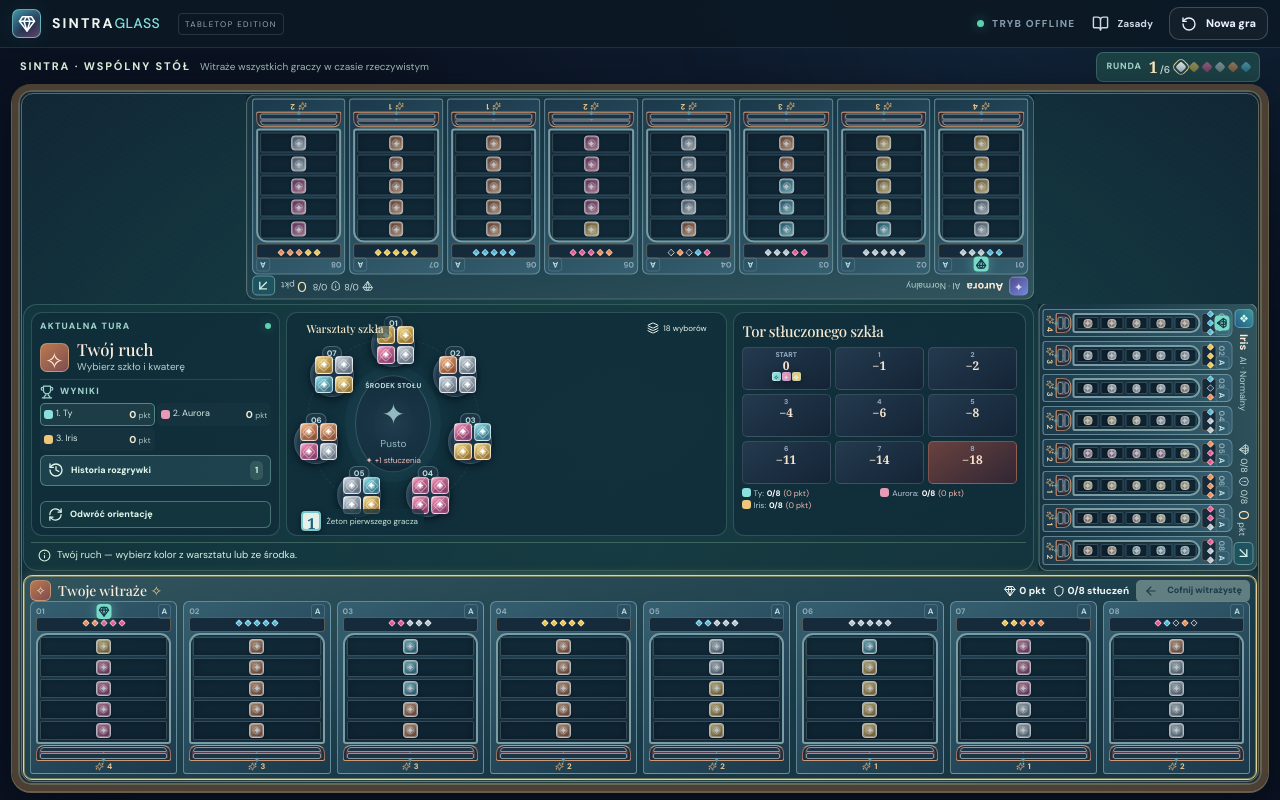
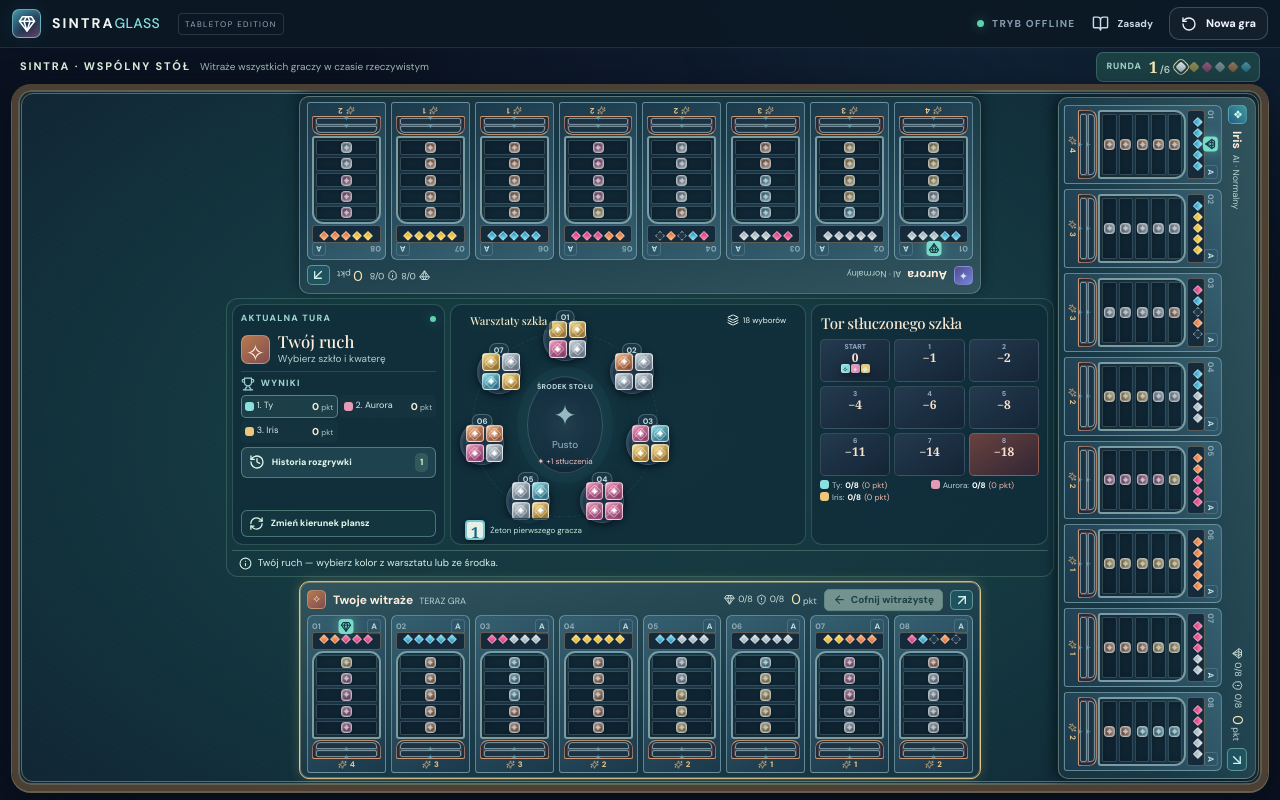
Before and after one commit to jacekmiecznikowski/azul, a React (Vite) app: page / in a window 1280 px wide. Built offline with nearby package versions, Linux system fonts and the light colour scheme; a web font is replaced by a local one.

Commit message:
fix: give all four players identical board geometry and full-height side positions

```diff
--- a/src/App.tsx
+++ b/src/App.tsx
@@ -1,7 +1,7 @@
 import { useEffect, useMemo, useState } from 'react'
 import {
-  ArrowLeft, ArrowRight, BookOpen, Bot, Check, Crown, Gem, History,
-  Info, Layers3, RotateCcw, Settings2, Shield, Trophy, RefreshCw,
+  ArrowRight, BookOpen, Bot, Check, Crown, Gem, History,
+  Info, Layers3, RotateCcw, Settings2, Trophy, RefreshCw,
   X,
 } from 'lucide-react'
 import {
@@ -14,6 +14,7 @@ import { BrokenGlassTrack, GameTimeline, TableSeat } from './components/MatchPan
 import { Glass, WindowCard } from './components/WindowBoard'
 import './match.css'
 import './tabletop.css'
+import './balanced-table.css'
 
 const STORAGE_KEY = 'sintra-glass-save-v1'
 const COLORS_PL: Record<GlassColor, string> = {
@@ -119,6 +120,7 @@ export default function App() {
   }))
   const [selection, setSelection] = useState<Selection | null>(null)
   const [inspect, setInspect] = useState(0)
+  const [inspectedBoard, setInspectedBoard] = useState<number | null>(null)
   const [finishing, setFinishing] = useState<Move[] | null>(null)
   const [showSetup, setShowSetup] = useState(false)
   const [showRules, setShowRules] = useState(false)
@@ -129,10 +131,9 @@ export default function App() {
   const sourceOptions = useMemo(() => availableSources(game), [game])
   const selectionMoves = useMemo(() => selection ? moves.filter((move) => move.kind === 'take' &&
     sourceEquals(move.source, selection.source) && move.color === selection.color) : [], [moves, selection])
-  const targetIndices = new Set(selectionMoves.filter((move) => move.kind === 'take' && move.windowIndex !== null).map((move) => move.kind === 'take' ? move.windowIndex : null))
+  const targetIndices = new Set<number>(selectionMoves.flatMap((move) => move.kind === 'take' && move.windowIndex !== null ? [move.windowIndex] : []))
   const best = standings(game)
   const current = game.players[game.currentPlayer]
-  const selectedPlayer = game.players[inspect] ?? game.players[0]
   const canReset = humanTurn && moves.some((move) => move.kind === 'reset')
 
   useEffect(() => { localStorage.setItem(STORAGE_KEY, JSON.stringify(game)) }, [game])
@@ -151,6 +152,7 @@ export default function App() {
     setSelection(null)
     setFinishing(null)
     setInspect(0)
+    setInspectedBoard(null)
   }
   function chooseSource(source: Source, color: GlassColor) {
     if (!humanTurn || inspect !== 0 || finishing) return
@@ -177,6 +179,7 @@ export default function App() {
     setSelection(null)
     setFinishing(null)
     setInspect(0)
+    setInspectedBoard(null)
     setShowSetup(false)
   }
 
@@ -195,13 +198,13 @@ export default function App() {
         <section className={`tabletop-surface tabletop-players-${game.players.length}${physicalOrientation ? ' physical-orientation' : ' readable-orientation'}`} aria-label="Wspólny stół z planszami graczy i warsztatami">
           <div className="tabletop-grid">
             {game.players[3] && <div className="tabletop-seat-slot tabletop-seat-slot-west">
-              <TableSeat player={game.players[3]} index={3} location="west" isCurrent={game.currentPlayer === 3 && game.phase === 'playing'} onInspect={() => {setInspect(3);setSelection(null)}} />
+              <TableSeat player={game.players[3]} index={3} location="west" isCurrent={game.currentPlayer === 3 && game.phase === 'playing'} onInspect={() => {setInspect(3);setInspectedBoard(3);setSelection(null)}} />
             </div>}
             {game.players[1] && <div className="tabletop-seat-slot tabletop-seat-slot-north">
-              <TableSeat player={game.players[1]} index={1} location="north" isCurrent={game.currentPlayer === 1 && game.phase === 'playing'} onInspect={() => {setInspect(1);setSelection(null)}} />
+              <TableSeat player={game.players[1]} index={1} location="north" isCurrent={game.currentPlayer === 1 && game.phase === 'playing'} onInspect={() => {setInspect(1);setInspectedBoard(1);setSelection(null)}} />
             </div>}
             {game.players[2] && <div className="tabletop-seat-slot tabletop-seat-slot-east">
-              <TableSeat player={game.players[2]} index={2} location="east" isCurrent={game.currentPlayer === 2 && game.phase === 'playing'} onInspect={() => {setInspect(2);setSelection(null)}} />
+              <TableSeat player={game.players[2]} index={2} location="east" isCurrent={game.currentPlayer === 2 && game.phase === 'playing'} onInspect={() => {setInspect(2);setInspectedBoard(2);setSelection(null)}} />
             </div>}
 
             <section className="tabletop-market" aria-label="Warsztaty, punktacja i historia">
@@ -222,7 +225,7 @@ export default function App() {
                   <History size={16}/><span>Historia rozgrywki</span><b>{game.history?.length ?? 0}</b>
                 </button>
                 <button className="tabletop-hud-action tabletop-orient-action" type="button" aria-pressed={physicalOrientation} onClick={() => setPhysicalOrientation(v => !v)}>
-                  <RefreshCw size={15}/><span>{physicalOrientation ? 'Odwróć orientację' : 'Układ jak przy stole'}</span>
+                  <RefreshCw size={15}/><span>{physicalOrientation ? 'Zmień kierunek plansz' : 'Układ jak przy stole'}</span>
                 </button>
               </div>
 
@@ -240,10 +243,15 @@ export default function App() {
               <div className="tabletop-market-help" aria-live="polite"><Info size={15}/><span>{selection ? `Wybrano ${COLORS_PL[selection.color].toLowerCase()} — wskaż podświetloną kwaterę na swojej planszy.` : humanTurn ? 'Twój ruch — wybierz kolor z warsztatu lub ze środka.' : game.phase === 'finished' ? 'Partia zakończona.' : `Ruch: ${current.name} (AI)`}</span>{selection && <button className="clear-pick" onClick={() => setSelection(null)}>Anuluj <X size={13}/></button>}{selection && selectionMoves.some(move => move.kind === 'take' && move.windowIndex === null) && <button className="btn btn-warn tabletop-discard" onClick={() => chooseTarget(null)}>Stłucz tafle</button>}</div>
             </section>
 
-            <section className={`tabletop-human${game.currentPlayer === 0 && game.phase === 'playing' ? ' tabletop-human-active' : ''}`} aria-label="Twoja plansza witraży" id="my-board">
-              <div className="tabletop-human-heading"><div className="tabletop-human-identity"><span className="player-avatar avatar-0">{PLAYER_AVATARS[0]}</span><div><h2>Twoje witraże <span>✧</span></h2></div></div><div className="tabletop-human-stats"><span><Gem size={14}/> {game.players[0].score} pkt</span><span><Shield size={14}/> {game.players[0].brokenSteps}/8 stłuczeń</span><button className="btn btn-reset tabletop-reset" disabled={!canReset || !!finishing || inspect !== 0} onClick={() => commitMove({ kind: 'reset' })} title="Zamiast pobierać szkło, cofnij witrażystę do początku dostępnych kwater"><ArrowLeft size={14}/> Cofnij witrażystę</button></div></div>
-              <div className="board-scroll"><div className="board-area"><div className="window-row">{game.players[0].strips.map((strip, index) => <WindowCard key={index} strip={strip} index={index} glazier={game.players[0].glazier} highlighted={targetIndices.has(index)} active={selection !== null} isHumanTurn={humanTurn} onClick={() => chooseTarget(index)}/>)}</div></div></div>
-            </section>
+            <div className="tabletop-seat-slot tabletop-seat-slot-south">
+              <TableSeat player={game.players[0]} index={0} location="south"
+                isCurrent={game.currentPlayer === 0 && game.phase === 'playing'}
+                isHuman isHumanTurn={humanTurn} activeSelection={selection !== null}
+                highlightedTargets={targetIndices} onTarget={chooseTarget}
+                canReset={canReset && !finishing}
+                onReset={() => commitMove({kind: 'reset'})}
+                onInspect={() => {setInspect(0);setInspectedBoard(0)}} />
+            </div>
           </div>
         </section>
       </div>
@@ -254,7 +262,7 @@ export default function App() {
         <GameTimeline state={game}/>
       </div>
     </div>}
-    {inspect > 0 && <div className="modal-backdrop" onMouseDown={() => setInspect(0)}><div className="modal tabletop-inspect-modal" role="dialog" aria-modal="true" aria-label={`Plansza gracza ${selectedPlayer.name}`} onMouseDown={(e) => e.stopPropagation()}><button className="close-btn" onClick={() => setInspect(0)} aria-label="Zamknij podgląd"><X size={18}/></button><div className="tabletop-inspect-heading"><span className={`player-avatar avatar-${inspect}`}>{PLAYER_AVATARS[inspect]}</span><div><span className="overline">PODGLĄD PRZECIWNIKA</span><h2>{selectedPlayer.name} <small>{selectedPlayer.score} pkt</small></h2></div></div><p>Witraże i pozycja witrażysty przeciwnika. Kliknij poza planszą lub użyj ×, aby wrócić do stołu.</p><div className="board-scroll"><div className="board-area"><div className="window-row">{selectedPlayer.strips.map((strip, index) => <WindowCard key={index} strip={strip} index={index} glazier={selectedPlayer.glazier} highlighted={false} active={false} isHumanTurn={false} onClick={() => undefined}/>)}</div></div></div></div></div>}
+    {inspectedBoard !== null && <div className="modal-backdrop" onMouseDown={() => {setInspectedBoard(null);setInspect(0)}}><div className="modal tabletop-inspect-modal" role="dialog" aria-modal="true" aria-label={`Plansza gracza ${game.players[inspectedBoard].name}`} onMouseDown={e => e.stopPropagation()}><button className="close-btn" onClick={() => {setInspectedBoard(null);setInspect(0)}} aria-label="Zamknij podgląd"><X size={18}/></button><div className="tabletop-inspect-heading"><span className={`player-avatar avatar-${inspectedBoard}`}>{PLAYER_AVATARS[inspectedBoard]}</span><div><span className="overline">PEŁNOWYMIAROWA PLANSZA</span><h2>{game.players[inspectedBoard].name} <small>{game.players[inspectedBoard].score} pkt</small></h2></div></div><p>{inspectedBoard === 0 ? 'Twoje kwatery. Po wybraniu szkła na stole możesz również wskazać kwaterę tutaj.' : 'Pełny podgląd kwater i pozycji witrażysty przeciwnika.'}</p><div className="board-scroll"><div className="board-area"><div className="window-row">{game.players[inspectedBoard].strips.map((strip, index) => <WindowCard key={index} strip={strip} index={index} glazier={game.players[inspectedBoard].glazier} highlighted={inspectedBoard === 0 && targetIndices.has(index)} active={selection !== null} isHumanTurn={inspectedBoard === 0 && humanTurn} onClick={() => inspectedBoard === 0 && chooseTarget(index)}/>)}</div></div></div></div></div>}
     {game.phase === 'finished' && <div className="result-float"><Crown size={18}/><span>Partia zakończona — wygrywa <strong>{best[0].name}</strong>!</span><button onClick={() => setShowSetup(true)}>Zagraj ponownie <ArrowRight size={15}/></button></div>}
     {showSetup && <SetupModal settings={settings} onClose={() => setShowSetup(false)} onStart={startNew}/>}
     {showRules && <RulesModal onClose={() => setShowRules(false)}/>}
```
